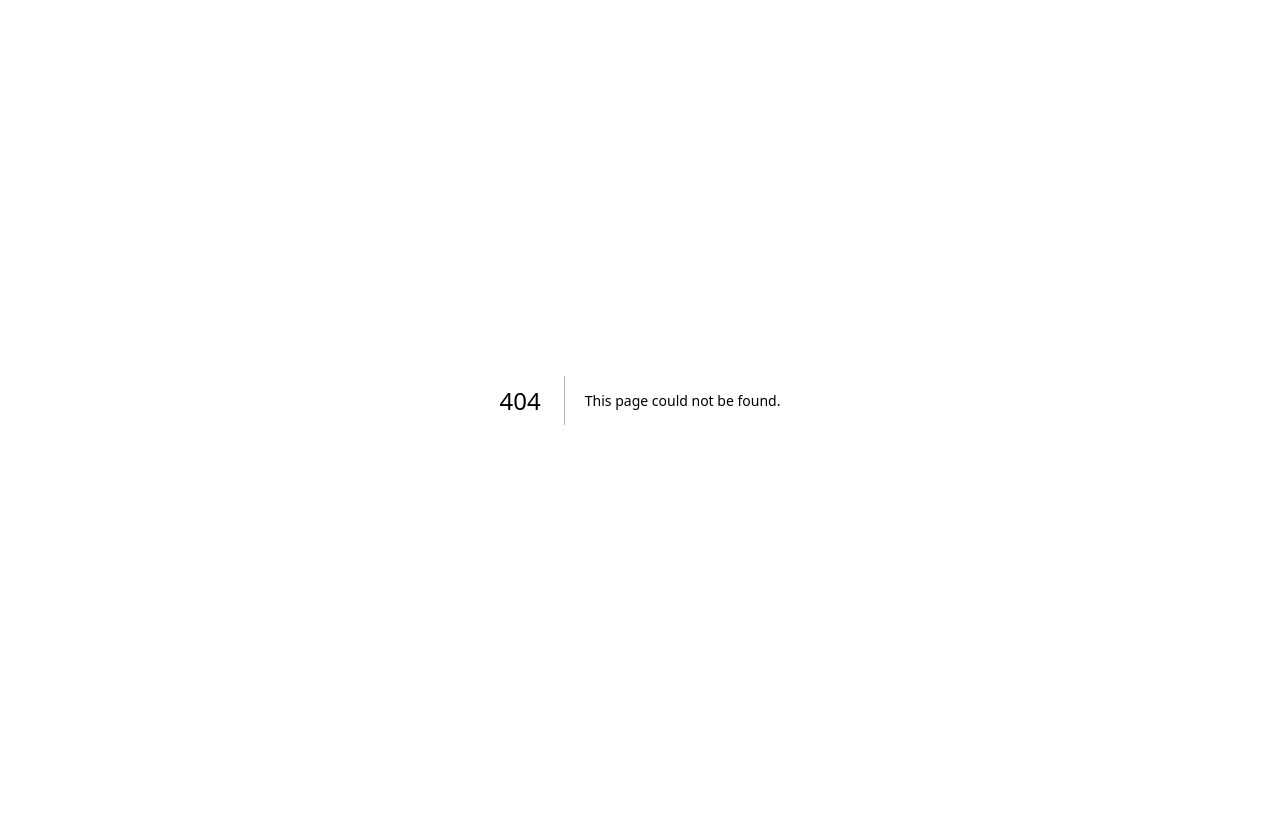
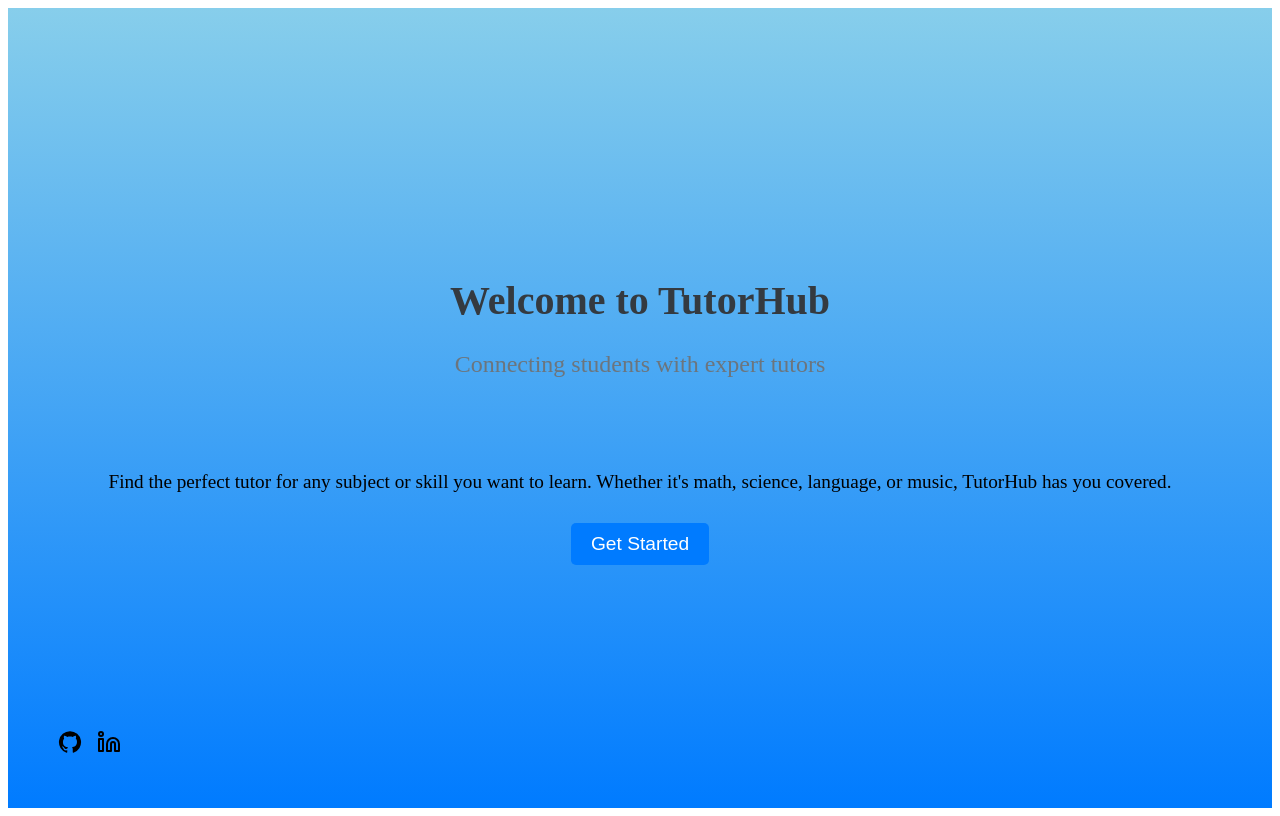
Before and after one commit to tberkery/tutoring-website, a Next.js app in the folder client/: page /home in a window 1280 px wide. Before the commit this address had no page. Built offline with nearby package versions, Linux system fonts and the light colour scheme.

Commit message:
[feat] landing page

```diff
--- /dev/null
+++ b/client/app/home/LandingPage.css
@@ -0,0 +1,65 @@
+/* LandingPage.css */
+
+.landing-page {
+    background: linear-gradient(to bottom, #87ceeb, #007bff);
+    height: 100vh;
+    display: flex;
+    flex-direction: column;
+    justify-content: center;
+    align-items: center;
+    text-align: center;
+    position: relative; /* Ensure the footer is positioned relative to this container */
+  }
+
+  .header {
+    margin-bottom: 50px;
+  }
+
+  .title {
+    font-size: 2.5rem;
+    color: #343a40;
+  }
+
+  .subtitle {
+    font-size: 1.5rem;
+    color: #6c757d;
+  }
+
+  .description {
+    font-size: 1.2rem;
+    margin-bottom: 30px;
+  }
+
+  .get-started-btn {
+    padding: 10px 20px;
+    font-size: 1.2rem;
+    background-color: #007bff;
+    color: #fff;
+    border: none;
+    border-radius: 5px;
+    cursor: pointer;
+    transition: background-color 0.3s ease;
+  }
+
+  .get-started-btn:hover {
+    background-color: #0056b3;
+  }
+
+  .footer {
+    position: absolute;
+    bottom: 50px;
+    left: 50px; /* Adjust as needed */
+  }
+
+  .github-icon {
+    font-size: 3rem;
+    color: #000;
+    cursor: pointer;
+  }
+
+  .linkedin-icon {
+    font-size: 3rem;
+    color: #000;
+    cursor: pointer;
+    margin-left: 15px;
+  }
--- /dev/null
+++ b/client/app/home/page.tsx
@@ -0,0 +1,41 @@
+import React from "react";
+import Link from 'next/link';
+//import TutorHubLogo from "./TutorHubLogo.svg";
+import "./LandingPage.css"; // Import your CSS file for styling
+import GitHubIcon from '@mui/icons-material/GitHub';
+import LinkedInIcon from '@mui/icons-material/LinkedIn';
+import { LinkedinIcon } from "lucide-react";
+
+const LandingPage = () => {
+  return (
+    <div className="landing-page">
+      <div className="header">
+        {/* <img src={TutorHubLogo} alt="TutorHub Logo" className="logo" /> */}
+        <h1 className="title">Welcome to TutorHub</h1>
+        <p className="subtitle">Connecting students with expert tutors</p>
+      </div>
+      <div className="content">
+        <p className="description">
+          Find the perfect tutor for any subject or skill you want to learn.
+          Whether it's math, science, language, or music, TutorHub has you
+          covered.
+        </p>
+        <Link href="/">
+            <button className="get-started-btn">Get Started</button>
+        </Link>
+
+      </div>
+        <div className="footer">
+        <a href="https://github.com/cs421sp24-homework/project-team-02" target="_blank" rel="noopener noreferrer">
+            <GitHubIcon className="github-icon"/>
+        </a>
+        <a href="https://www.linkedin.com/in/dokyung-yang-679a1b19a/" target="_blank" rel="noopener noreferrer">
+            <LinkedinIcon className="linkedin-icon"/>
+        </a>
+      </div>
+
+    </div>
+  );
+};
+
+export default LandingPage;
--- a/client/package.json
+++ b/client/package.json
@@ -4,8 +4,11 @@
   "private": true,
   "dependencies": {
     "@clerk/nextjs": "^4.29.8",
+    "@emotion/react": "^11.11.4",
+    "@emotion/styled": "^11.11.5",
     "@heroicons/react": "^2.1.3",
     "@hookform/resolvers": "^3.3.4",
+    "@mui/icons-material": "^5.15.15",
     "@radix-ui/react-accordion": "^1.1.2",
     "@radix-ui/react-avatar": "^1.0.4",
     "@radix-ui/react-checkbox": "^1.0.4",
```
Also changed, not shown: client/app/profile/[id]/page.tsx (line endings or trailing spaces), 1 other file (tests, documents, lock files or other folders).
